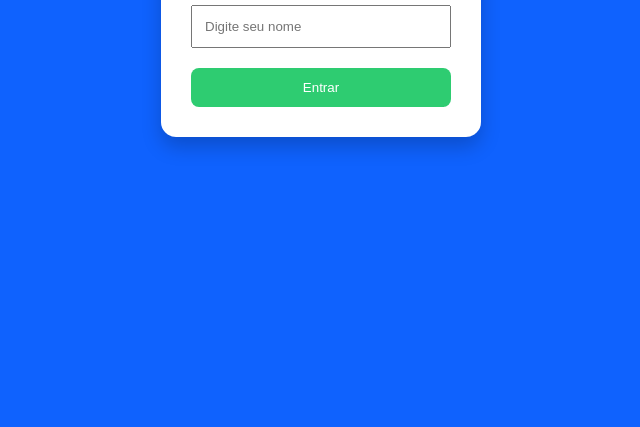
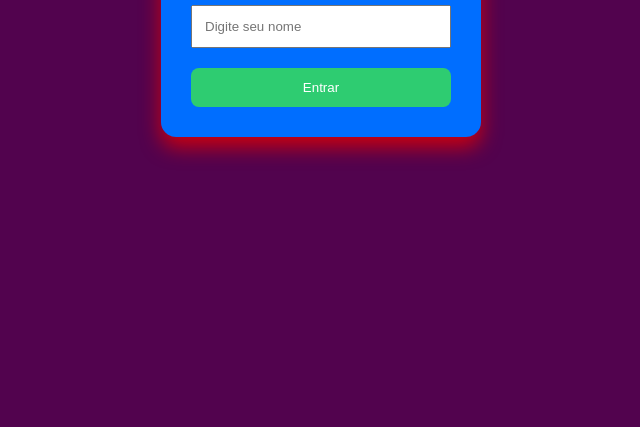
Before and after one commit to alexandreoliveirajose-gif/PWAA1, a plain HTML site: page index.html in a window 1280 px wide. Shown: the part 373-800 px from the top of the page, without its empty margins (319-959 px from the left). Drawn offline with Linux system fonts and the light colour scheme.

Commit message:
Add files via upload

```diff
--- a/style.css
+++ b/style.css
@@ -15,7 +15,7 @@
 
     height:100vh;
 
-    background:#0f62fe;
+    background:#52034e;
 
     }
 
@@ -23,7 +23,7 @@
 
     width:320px;
 
-    background:white;
+    background:rgb(0, 110, 255);
 
     padding:30px;
 
@@ -31,7 +31,7 @@
 
     text-align:center;
 
-    box-shadow:0 10px 20px rgba(0,0,0,.2);
+    box-shadow:0 10px 20px rgba(230, 0, 0, 0.815);
 
     }
 
```
